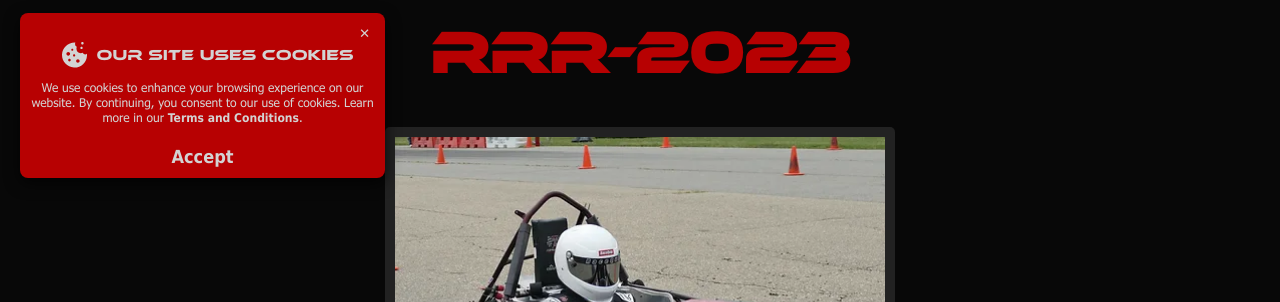
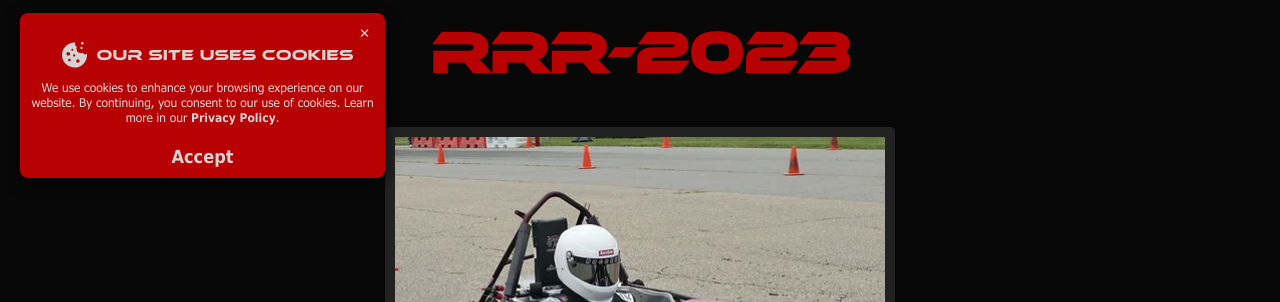
Before and after one commit to Red-Raider-Racing/Website, a Django app: page /cars/ in a window 1280 px wide. Shown: the part 602-904 px from the top of the page. Run offline with Django 4.2, Linux system fonts and the light colour scheme.

Commit message:
no more opening new tab for privacy stuff

```diff
--- a/RRRApp/templates/base.html
+++ b/RRRApp/templates/base.html
@@ -60,7 +60,7 @@
                 <h2>Our site uses cookies</h2>
             </div>
             <p> We use cookies to enhance your browsing experience on our website. By continuing, you consent to our use of cookies.
-                Learn more in our <a href="/terms-of-service" target="_blank"> Terms and Conditions</a>.
+                Learn more in our <a href="/privacy-policy"> Privacy Policy</a>.
             </p>
             <button id="accept" class="acceptA">Accept</button>
         </div>
@@ -82,10 +82,10 @@
             <div class="rights">
                 <p class="footerText copyright">Copyright © 2023 by Red Raider Racing Formula SAE Team. All rights reserved.</p>
                 <p class="footerText bottom">If you have any questions or concerns, please contact us at <a href="mailto:formula.sae@ttu.edu" style="margin: none; padding: none;">formula.sae@ttu.edu</a>.</p>
-                <a href="/privacy-policy" target="_blank" id="privicyPolicy">
+                <a href="/privacy-policy" id="privicyPolicy">
                     Privicy Policy
                 </a>
-                <a href="/terms-of-service" target="_blank" id="terms" >
+                <a href="/terms-of-service" id="terms" >
                     Terms of Service
                 </a>
             </div>
```
